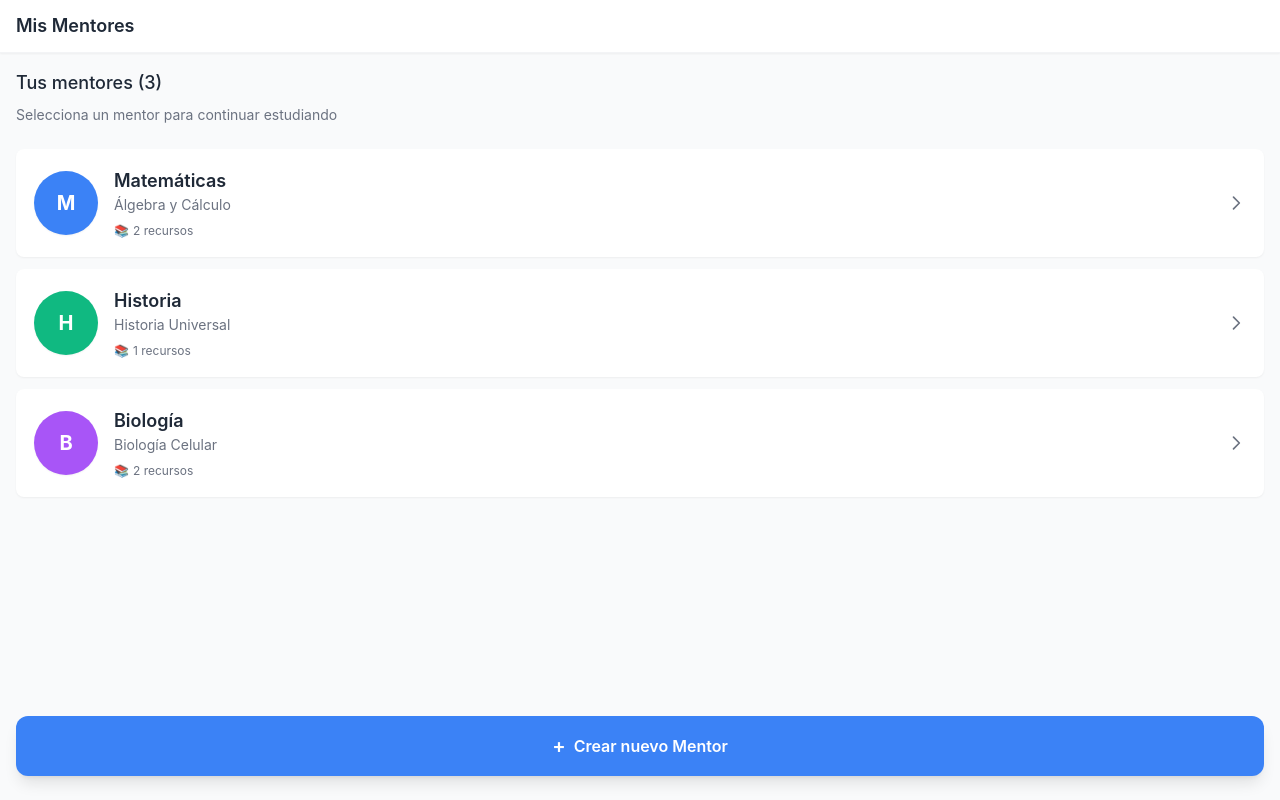
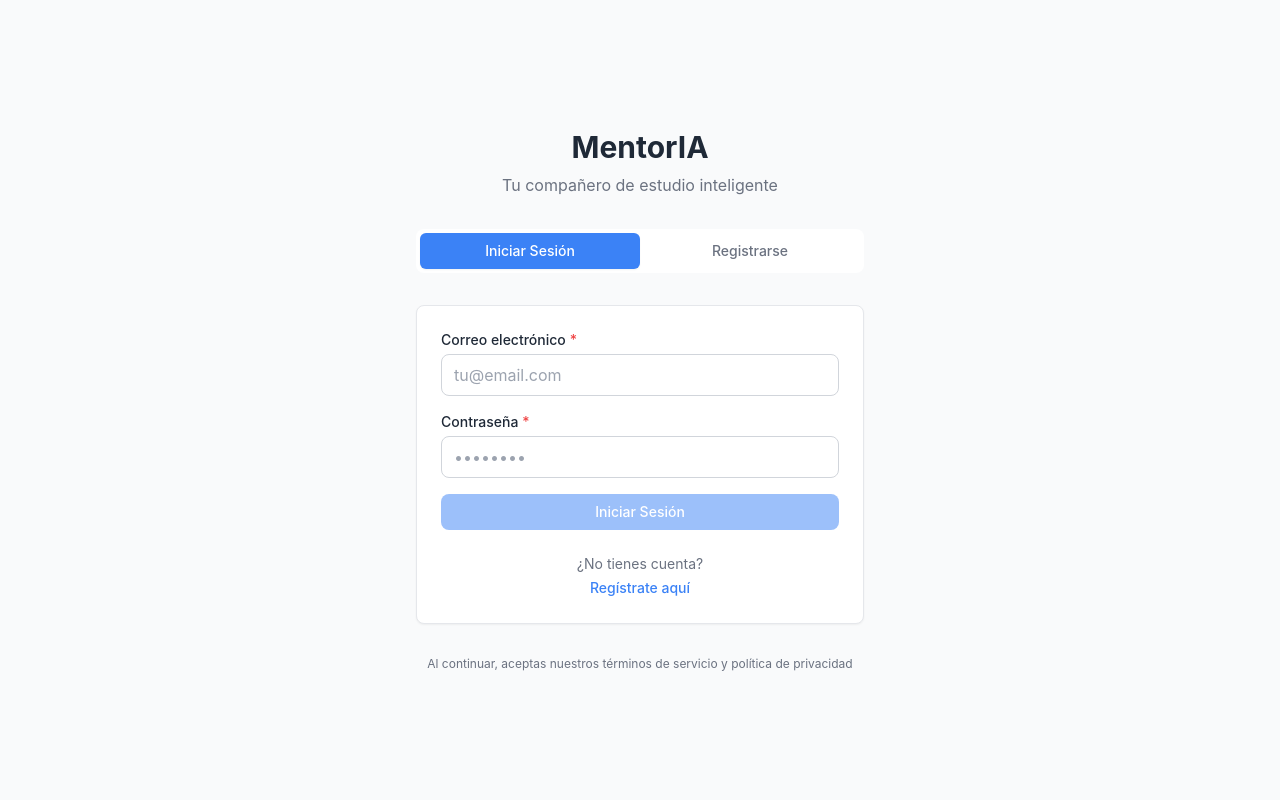
Before and after one commit to mentoria-app/mentor-ia, a React (Vite) app in the folder packages/frontend/: page /auth in a window 1280 px wide. Before the commit this address led to /mentors. Built offline with nearby package versions, Linux system fonts and the light colour scheme.

Commit message:
feat(ui): build authentication page with login and signup forms

```diff
--- a/packages/frontend/src/App.jsx
+++ b/packages/frontend/src/App.jsx
@@ -1,7 +1,7 @@
 import React, { useState } from 'react';
 import { BrowserRouter as Router, Routes, Route, Navigate } from 'react-router-dom';
 import { AppLayout } from './components/layout';
-import { Onboarding, MentorHub, MentorDashboard, Profile } from './pages';
+import { AuthPage, Onboarding, MentorHub, MentorDashboard, Profile } from './pages';
 
 function App() {
   const [activeTab, setActiveTab] = useState('resources');
@@ -9,19 +9,14 @@ function App() {
   return (
     <Router>
       <Routes>
+        {/* Authentication - No layout wrapper */}
+        <Route path="/auth" element={<AuthPage />} />
+
         {/* Onboarding - No layout wrapper */}
         <Route path="/onboarding" element={<Onboarding />} />
 
         {/* Main app routes - Wrapped in AppLayout */}
-        <Route path="/" element={
-          <AppLayout
-            headerTitle="MentorIA"
-            activeTab={activeTab}
-            onTabChange={setActiveTab}
-          >
-            <Navigate to="/mentors" replace />
-          </AppLayout>
-        } />
+        <Route path="/" element={<Navigate to="/auth" replace />} />
 
         <Route path="/mentors" element={
           <AppLayout
--- /dev/null
+++ b/packages/frontend/src/components/common/Input.jsx
@@ -0,0 +1,48 @@
+import React from 'react';
+
+const Input = ({
+  type = 'text',
+  placeholder = '',
+  value = '',
+  onChange,
+  className = '',
+  disabled = false,
+  label,
+  error,
+  required = false,
+  ...props
+}) => {
+  const baseClasses = 'w-full px-3 py-2 border rounded-lg transition-all duration-200 focus:outline-none focus:ring-2 focus:ring-offset-2 disabled:opacity-50 disabled:cursor-not-allowed';
+
+  const stateClasses = error
+    ? 'border-red-300 focus:ring-red-500 focus:border-red-500'
+    : 'border-gray-300 focus:ring-primary-500 focus:border-primary-500 hover:border-gray-400';
+
+  const classes = `${baseClasses} ${stateClasses} ${className}`;
+
+  return (
+    <div className="w-full">
+      {label && (
+        <label className="block text-sm font-medium text-text-primary mb-1">
+          {label}
+          {required && <span className="text-red-500 ml-1">*</span>}
+        </label>
+      )}
+      <input
+        type={type}
+        placeholder={placeholder}
+        value={value}
+        onChange={onChange}
+        className={classes}
+        disabled={disabled}
+        required={required}
+        {...props}
+      />
+      {error && (
+        <p className="mt-1 text-sm text-red-600">{error}</p>
+      )}
+    </div>
+  );
+};
+
+export default Input;
--- a/packages/frontend/src/components/common/index.js
+++ b/packages/frontend/src/components/common/index.js
@@ -3,5 +3,6 @@ export { default as Card } from './Card';
 export { default as Avatar } from './Avatar';
 export { default as Modal } from './Modal';
 export { default as Spinner } from './Spinner';
+export { default as Input } from './Input';
 export { default as QuizGenerationModal } from './QuizGenerationModal';
 export { default as FlashcardGenerationModal } from './FlashcardGenerationModal';
--- /dev/null
+++ b/packages/frontend/src/pages/AuthPage.jsx
@@ -0,0 +1,130 @@
+import React, { useState } from 'react';
+import { Button, Input } from '../components/common';
+
+const AuthPage = () => {
+  const [isLogin, setIsLogin] = useState(true);
+  const [email, setEmail] = useState('');
+  const [password, setPassword] = useState('');
+  const [loading, setLoading] = useState(false);
+
+  const handleSubmit = async (e) => {
+    e.preventDefault();
+    setLoading(true);
+
+    try {
+      // TODO: Implement authentication logic here
+      console.log('Form submitted:', { email, password, isLogin });
+
+      // Simulate API call
+      await new Promise(resolve => setTimeout(resolve, 1000));
+
+    } catch (error) {
+      console.error('Authentication error:', error);
+    } finally {
+      setLoading(false);
+    }
+  };
+
+  const toggleAuthMode = () => {
+    setIsLogin(!isLogin);
+    setEmail('');
+    setPassword('');
+  };
+
+  return (
+    <div className="min-h-screen bg-background flex items-center justify-center px-4">
+      <div className="w-full max-w-md space-y-8">
+        {/* Header */}
+        <div className="text-center">
+          <h1 className="text-3xl font-bold text-text-primary mb-2">
+            MentorIA
+          </h1>
+          <p className="text-text-secondary">
+            Tu compañero de estudio inteligente
+          </p>
+        </div>
+
+        {/* Auth Toggle */}
+        <div className="bg-surface rounded-lg p-1 flex">
+          <button
+            onClick={() => setIsLogin(true)}
+            className={`flex-1 py-2 px-4 rounded-md text-sm font-medium transition-all duration-200 ${
+              isLogin
+                ? 'bg-primary text-white shadow-sm'
+                : 'text-text-secondary hover:text-text-primary'
+            }`}
+          >
+            Iniciar Sesión
+          </button>
+          <button
+            onClick={() => setIsLogin(false)}
+            className={`flex-1 py-2 px-4 rounded-md text-sm font-medium transition-all duration-200 ${
+              !isLogin
+                ? 'bg-primary text-white shadow-sm'
+                : 'text-text-secondary hover:text-text-primary'
+            }`}
+          >
+            Registrarse
+          </button>
+        </div>
+
+        {/* Auth Form */}
+        <div className="bg-surface rounded-lg shadow-sm border border-gray-200 p-6">
+          <form onSubmit={handleSubmit} className="space-y-4">
+            <Input
+              type="email"
+              label="Correo electrónico"
+              placeholder="tu@email.com"
+              value={email}
+              onChange={(e) => setEmail(e.target.value)}
+              required
+            />
+
+            <Input
+              type="password"
+              label="Contraseña"
+              placeholder="••••••••"
+              value={password}
+              onChange={(e) => setPassword(e.target.value)}
+              required
+            />
+
+            <Button
+              type="submit"
+              className="w-full"
+              disabled={loading || !email || !password}
+            >
+              {loading ? (
+                <div className="flex items-center justify-center">
+                  <div className="w-4 h-4 border-2 border-white border-t-transparent rounded-full animate-spin mr-2"></div>
+                  {isLogin ? 'Iniciando sesión...' : 'Registrando...'}
+                </div>
+              ) : (
+                isLogin ? 'Iniciar Sesión' : 'Crear Cuenta'
+              )}
+            </Button>
+          </form>
+
+          <div className="mt-6 text-center">
+            <p className="text-text-secondary text-sm">
+              {isLogin ? '¿No tienes cuenta?' : '¿Ya tienes cuenta?'}
+            </p>
+            <button
+              onClick={toggleAuthMode}
+              className="text-primary font-medium text-sm hover:text-primary-600 transition-colors duration-200 mt-1"
+            >
+              {isLogin ? 'Regístrate aquí' : 'Inicia sesión aquí'}
+            </button>
+          </div>
+        </div>
+
+        {/* Footer */}
+        <div className="text-center text-text-secondary text-xs">
+          <p>Al continuar, aceptas nuestros términos de servicio y política de privacidad</p>
+        </div>
+      </div>
+    </div>
+  );
+};
+
+export default AuthPage;
--- a/packages/frontend/src/pages/index.js
+++ b/packages/frontend/src/pages/index.js
@@ -1,3 +1,4 @@
+export { default as AuthPage } from './AuthPage';
 export { default as Onboarding } from './Onboarding';
 export { default as MentorHub } from './MentorHub';
 export { default as MentorDashboard } from './MentorDashboard';
```
